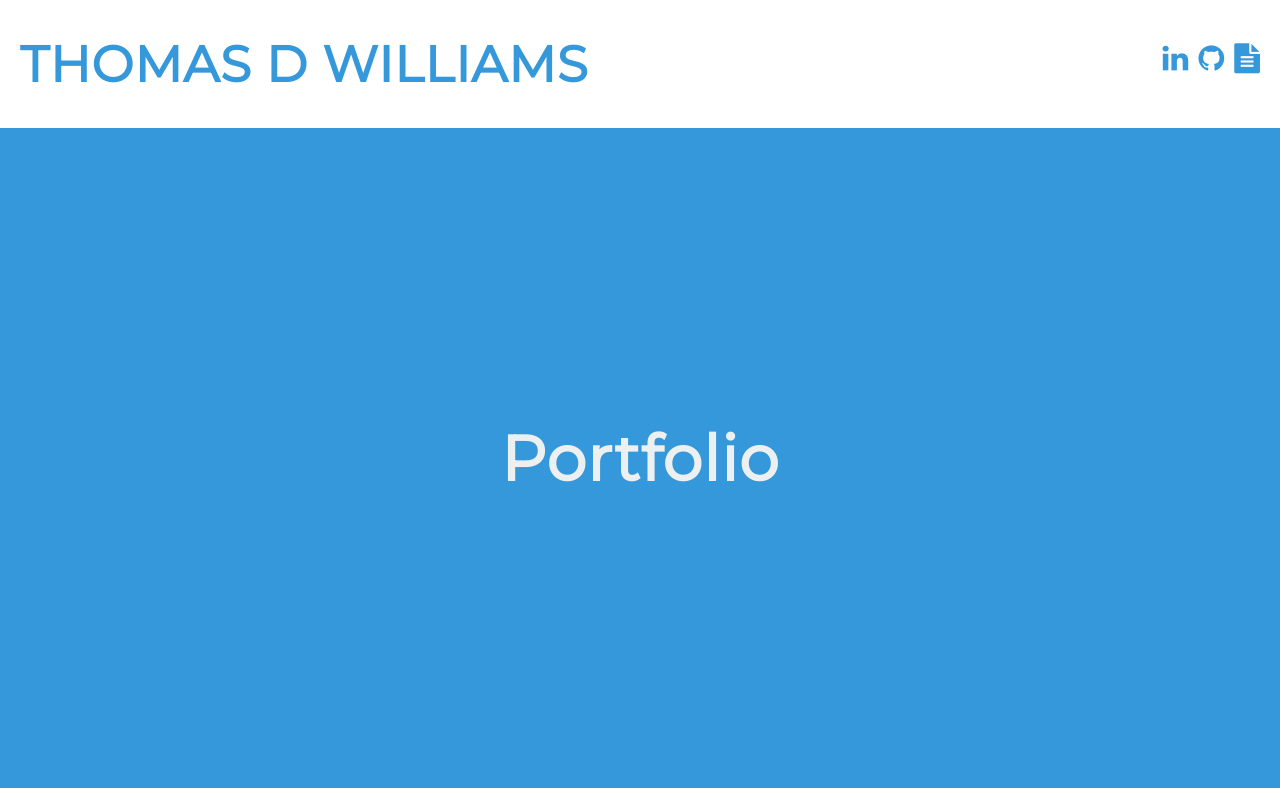
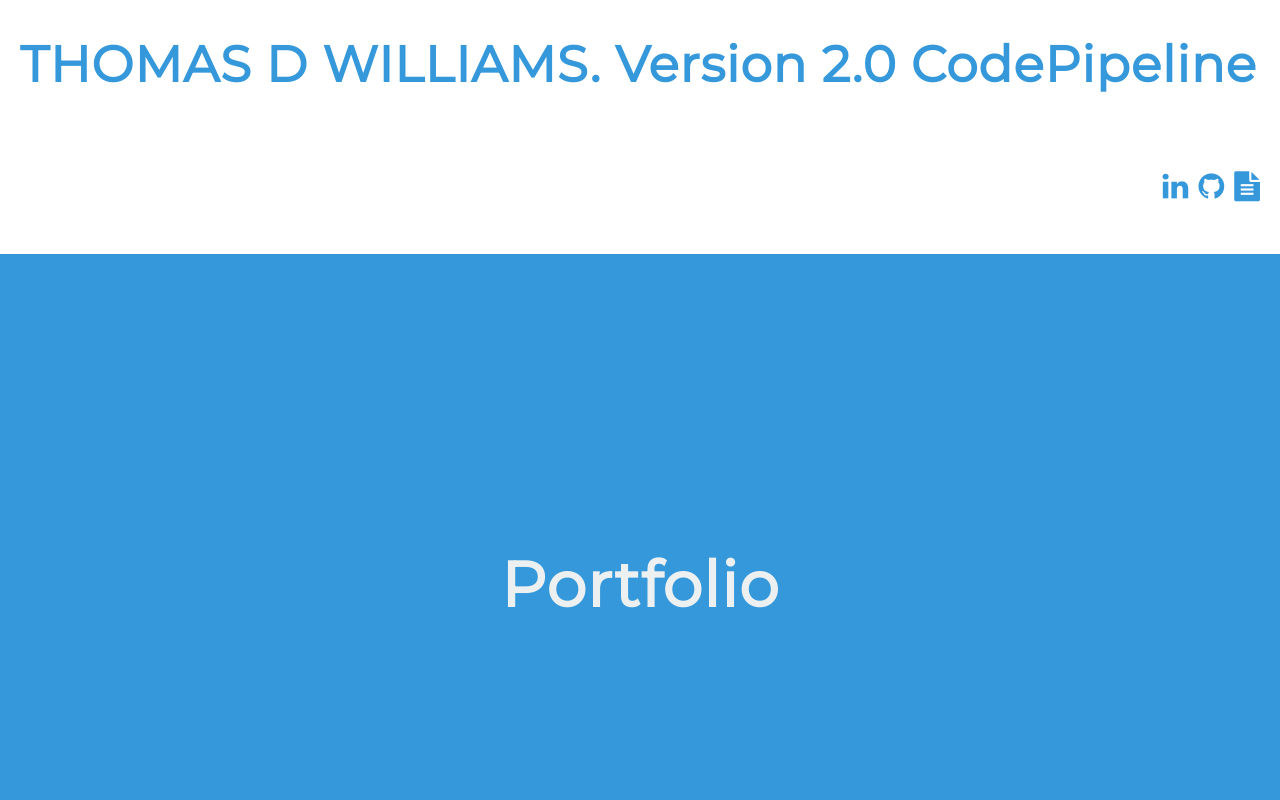
Before and after one commit to halehan/my-portfolio, a plain HTML site: page index.html in a window 1280 px wide. Shown: the top 800 px of the page. Drawn offline with Linux system fonts and the light colour scheme.

Commit message:
Changed header to test codepipeline

```diff
--- a/index.html
+++ b/index.html
@@ -15,7 +15,7 @@
     <main class="overflow--auto">
       <h1 class="color--skyBlue section__heading--largest">
         <!--Your name goes here -->
-        THOMAS D WILLIAMS
+        THOMAS D WILLIAMS.  Version 2.0 CodePipeline
       </h1>
 
       <ul class="section--social">
```
